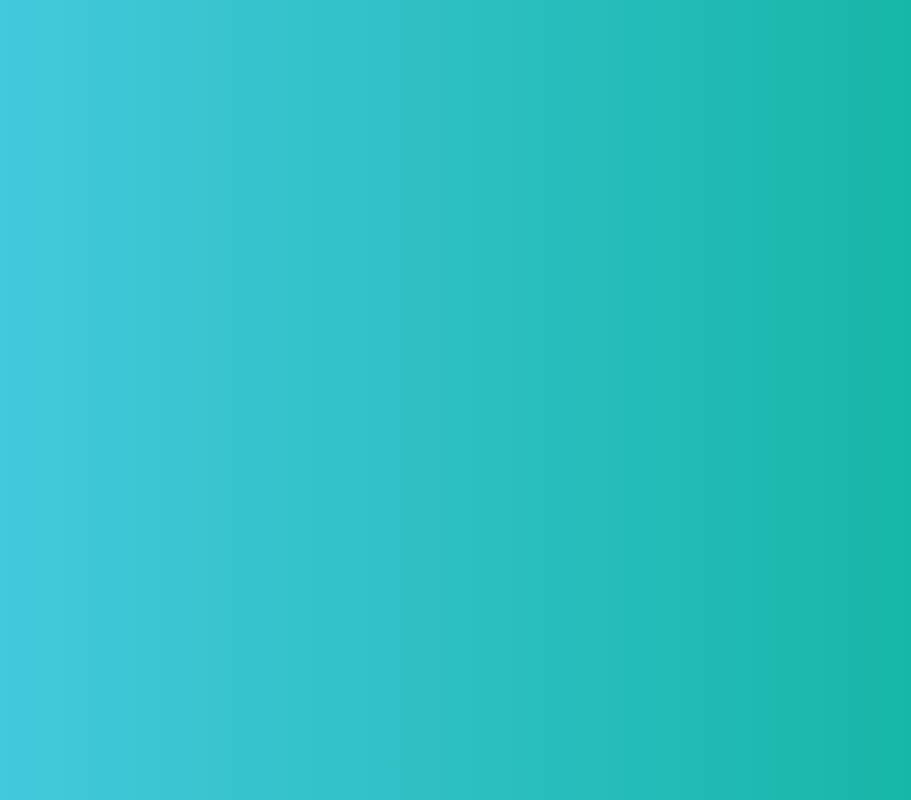
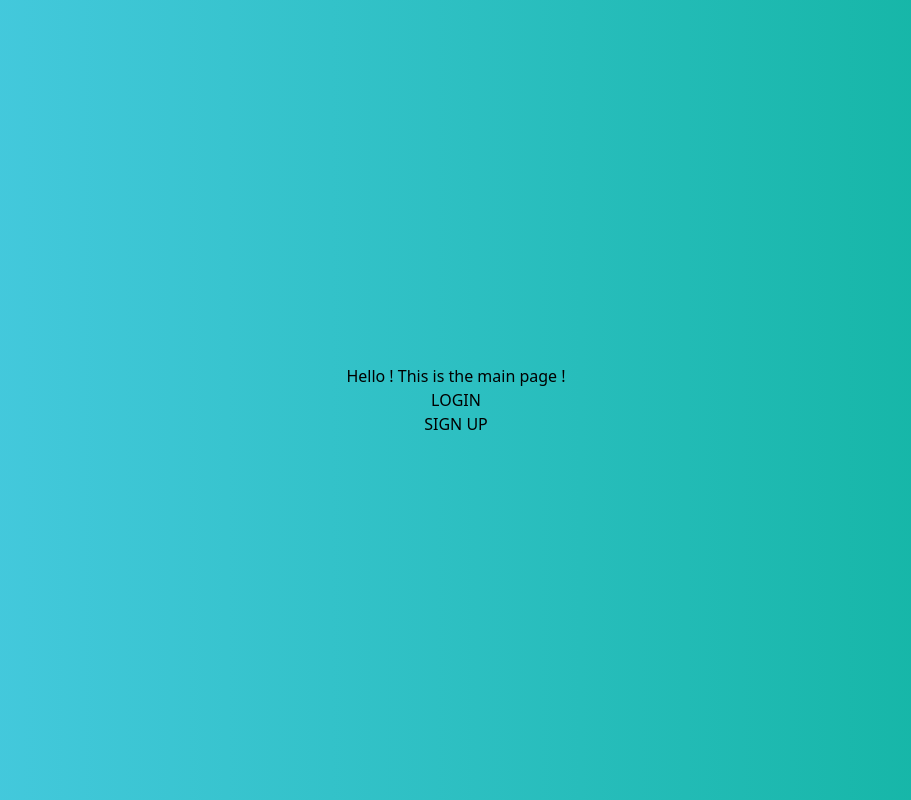
Before and after one commit to deryaAkan/social-media-frontend, a React (Vite) app: page / in a window 1280 px wide. Shown: the whole page, without its empty margins (184-1095 px from the left). Built offline with nearby package versions, Linux system fonts and the light colour scheme.

Commit message:
anchor tags changed to Link

```diff
--- a/src/App.jsx
+++ b/src/App.jsx
@@ -2,12 +2,16 @@ import { Route, Switch } from "react-router-dom/cjs/react-router-dom.min";
 import "./App.css";
 import LoginForm from "./Components/LoginForm";
 import RegisterForm from "./Components/RegisterForm";
+import MainPage from "./Pages/MainPage";
 
 function App() {
   return (
     <>
       <div className="w-full h-full flex bg-gradient-to-r from-[#4CCCE6] to-[#0EB39E] items-center justify-center">
         <Switch>
+          <Route exact path="/">
+            <MainPage />
+          </Route>
           <Route path="/register">
             <RegisterForm />
           </Route>
--- a/src/Components/LoginForm.jsx
+++ b/src/Components/LoginForm.jsx
@@ -1,3 +1,5 @@
+import { Link } from "react-router-dom/cjs/react-router-dom.min";
+
 const LoginForm = () => {
   return (
     <>
@@ -29,12 +31,12 @@ const LoginForm = () => {
             </button>
             <div className="flex flex-col text-[#737373] px-4 py-4 items-center justify-center">
               <p>Don't have an acoount yet?</p>
-              <a
-                href="./RegisterForm.jsx"
+              <Link
+                to="/register"
                 className="text-[#0EB39E] cursor-pointer underline"
               >
                 Sign Up
-              </a>
+              </Link>
             </div>
           </div>
         </div>
--- a/src/Components/RegisterForm.jsx
+++ b/src/Components/RegisterForm.jsx
@@ -1,6 +1,7 @@
 import axios from "axios";
 import React, { useState } from "react";
 import { useForm } from "react-hook-form";
+import { Link } from "react-router-dom/cjs/react-router-dom.min";
 
 const RegisterForm = () => {
   const initalFormData = {
@@ -115,12 +116,9 @@ const RegisterForm = () => {
       </div>
       <div className="flex flex-col text-[#737373] px-4">
         <p>Alreay have an acoount?</p>
-        <a
-          href="./LoginForm.jsx"
-          className="text-[#0EB39E] cursor-pointer underline"
-        >
+        <Link to="/login" className="text-[#0EB39E] cursor-pointer underline">
           Login
-        </a>
+        </Link>
       </div>
     </div>
   );
--- /dev/null
+++ b/src/Pages/MainPage.jsx
@@ -0,0 +1,15 @@
+import { Link } from "react-router-dom/cjs/react-router-dom.min";
+
+const MainPage = () => {
+  return (
+    <>
+      <div className="flex flex-col">
+        <h1>Hello ! This is the main page !</h1>
+        <Link to="/login">LOGIN</Link>
+        <Link to="/register">SIGN UP</Link>
+      </div>
+    </>
+  );
+};
+
+export default MainPage;
```
